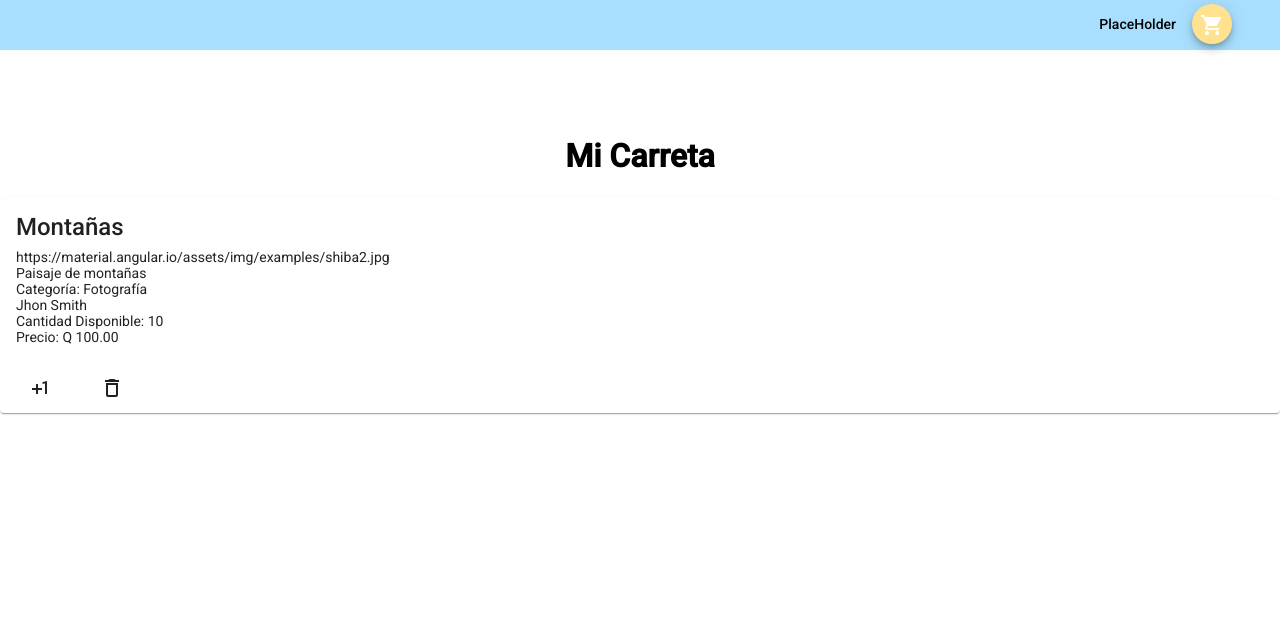
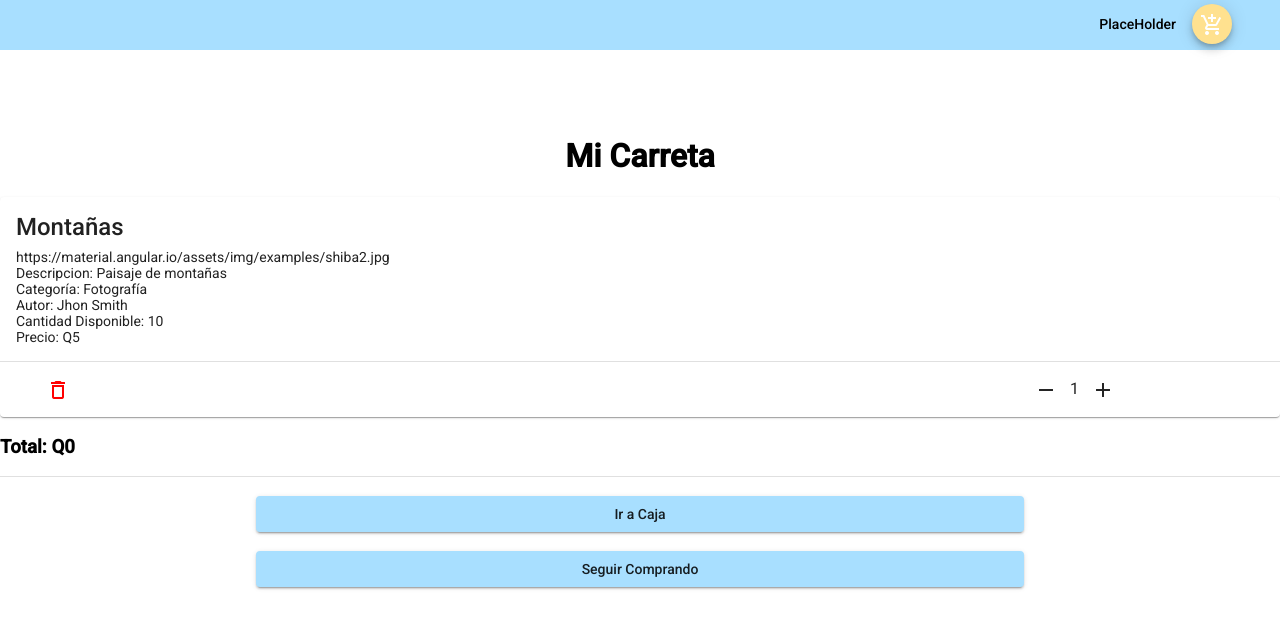
Before and after one commit to 1Dore/Tienda-virtual, an Angular app in the folder Front-end/Front-end/: page /checkout in a window 1280 px wide. Shown: the top 628 px of the page. Built offline with nearby package versions, Linux system fonts and the light colour scheme.

Commit message:
Checkout Card V2

```diff
--- a/Front-end/Front-end/src/app/app.module.ts
+++ b/Front-end/Front-end/src/app/app.module.ts
@@ -17,6 +17,7 @@ import { MatMenuModule } from '@angular/material/menu';
 import { CheckoutComponent } from './components/checkout/checkout.component';
 import { MatCardModule } from '@angular/material/card';
 import { HttpClient, HttpClientModule } from '@angular/common/http';
+import { MatDividerModule } from '@angular/material/divider';
 
 
 @NgModule({
@@ -42,6 +43,7 @@ import { HttpClient, HttpClientModule } from '@angular/common/http';
     ReactiveFormsModule,
     MatMenuModule,
     HttpClientModule,
+    MatDividerModule
   ],
   providers: [],
   bootstrap: [AppComponent]
--- a/Front-end/Front-end/src/app/components/checkout/checkout.component.html
+++ b/Front-end/Front-end/src/app/components/checkout/checkout.component.html
@@ -6,7 +6,7 @@
     </mat-menu>
 
     <button (click)="irA('/checkout')" mat-mini-fab color="accent" class="checkout">
-        <mat-icon class="icon">shopping_cart</mat-icon>
+        <mat-icon class="icon">add_shopping_cart</mat-icon>
     </button>
 
 </div>
@@ -20,24 +20,47 @@
             <mat-card-content>
                 {{card.img}}
                 <br>
-                {{card.description}}
+                Descripcion: {{card.description}}
                 <br>
-                {{card.category}}
+                Categoría: {{card.category}}
                 <br>
-                {{card.author}}
+                Autor: {{card.author}}
                 <br>
-                {{card.available}}
+                Cantidad Disponible: {{card.available}}
                 <br>
-                {{card.price}}
+                Precio: Q{{card.price}}
             </mat-card-content>
+            <mat-divider></mat-divider>
             <mat-card-actions>
-                <button mat-button>
-                    <mat-icon>plus_one</mat-icon>
-                </button>
-                <button mat-button>
-                    <mat-icon>delete_outline</mat-icon>
-                </button>
+                <div class="menu">
+                    <button mat-icon-button class="delete">
+                        <mat-icon>delete_outline</mat-icon>
+                    </button>
+                    <button (click)="minus_one()" mat-icon-button class="quantity">
+                        <mat-icon>remove</mat-icon>
+                    </button>
+                    {{quantity}}
+                    <button (click)="plus_one()" mat-icon-button>
+                        <mat-icon>add</mat-icon>
+                    </button>
+                </div>
             </mat-card-actions>
         </mat-card>
+        <div>
+            <h3>
+                Total: Q{{total}}
+            </h3>
+        </div>
+        <mat-divider></mat-divider>
+        <br>
+        <div class="botones">
+            <button mat-raised-button class="register-full-width button" (click)="irA('/checkout')">Ir a Caja</button>
+            <br>
+            <br>
+            <button mat-raised-button class="register-full-width button" (click)="irA('/menu-principal')">Seguir
+                Comprando</button>
+        </div>
+
+
     </div>
 </div>
--- a/Front-end/Front-end/src/app/components/checkout/checkout.component.scss
+++ b/Front-end/Front-end/src/app/components/checkout/checkout.component.scss
@@ -19,3 +19,23 @@
 .example-card {
   max-width: 400px;
 }
+.menu{
+    text-align: start;
+}
+
+.delete{
+    margin-left: 30px;
+    color: red;
+
+}
+.quantity{
+    margin-left: 75%;
+}
+.botones{
+    margin-left: 20%;
+    margin-right: 20%;
+}
+.button{
+    width: 100%;
+    background-color: rgb(168, 223, 255);
+}
--- a/Front-end/Front-end/src/app/components/checkout/checkout.component.ts
+++ b/Front-end/Front-end/src/app/components/checkout/checkout.component.ts
@@ -9,15 +9,17 @@ import { Router } from '@angular/router';
 export class CheckoutComponent implements OnInit {
 
   user = 'PlaceHolder';
+  quantity = 1;
+  total = 0;
   cards = [
     {
       img: 'https://material.angular.io/assets/img/examples/shiba2.jpg',
       title: 'Montañas',
       description: 'Paisaje de montañas',
-      category: 'Categoría: Fotografía',
+      category: 'Fotografía',
       author: 'Jhon Smith',
-      available: 'Cantidad Disponible: 10',
-      price: 'Precio: Q 100.00'
+      available: 10,
+      price: 5
     }
   ];
   constructor(private router: Router) { }
@@ -27,4 +29,26 @@ export class CheckoutComponent implements OnInit {
   irA(ruta: string) {
     this.router.navigateByUrl(ruta);
   }
+  minus_one() {
+    let price = (this.cards.map(i => i.price));
+    this.quantity--;
+    if (this.quantity < 0) {
+      this.quantity = 1;
+    }
+    this.total = Number(price) * this.quantity;
+
+  }
+  plus_one() {
+    let available = (this.cards.map(i => i.available));
+    let price = (this.cards.map(i => i.price));
+
+    this.quantity++;
+
+    if (this.quantity > Number(available)) {
+      this.quantity = Number(available);
+
+    }
+    this.total = Number(price) * Number(this.quantity);
+    this.total = Number(this.total);
+  }
 }
```
